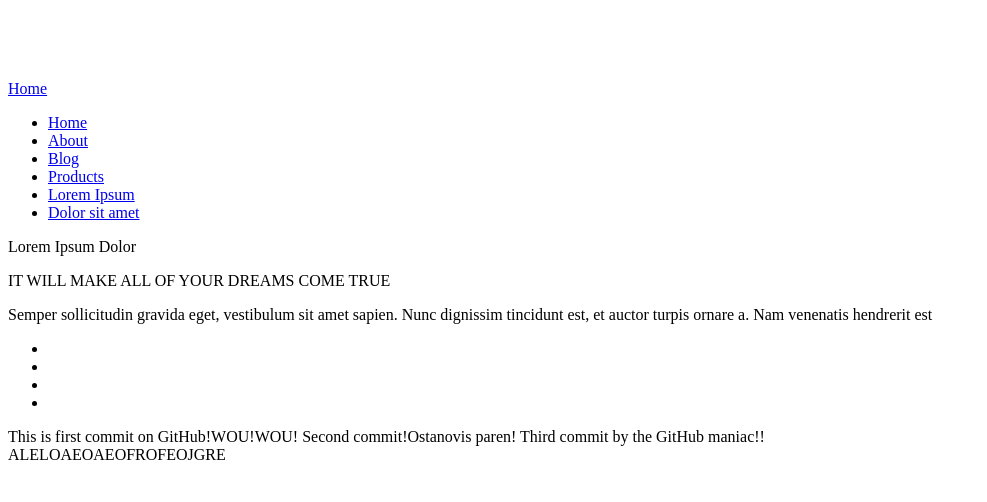
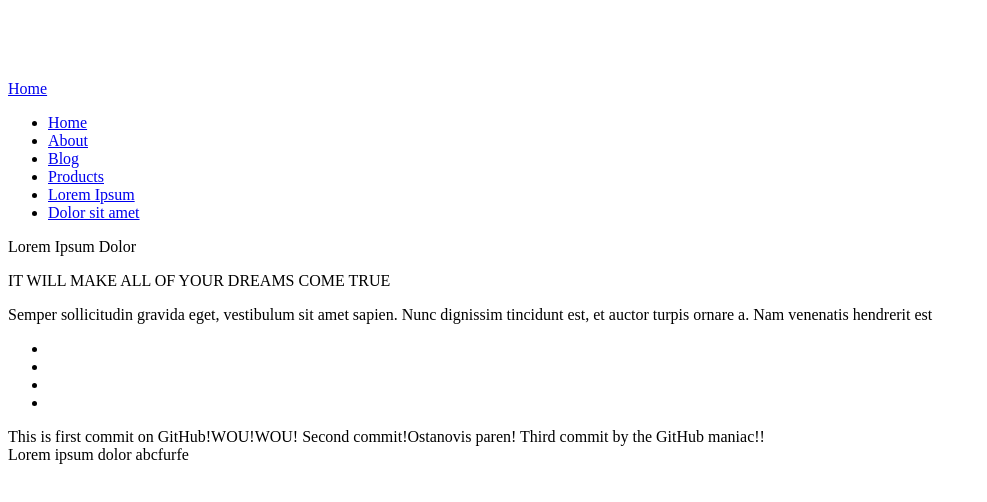
Before and after one commit to KovalevskyiD/PINGBULLER, a plain HTML site: page index.html in a window 1280 px wide. Shown: the whole page, without its empty margins (0-987 px from the left). Drawn offline with Linux system fonts and the light colour scheme.

Commit message:
Update index.html

```diff
--- a/index.html
+++ b/index.html
@@ -42,6 +42,6 @@
 	Second commit!Ostanovis paren!
 	Third commit by the GitHub maniac!!
 
-	<div class="footer">ALELOAEOAEOFROFEOJGRE</div>
+	<div class="footer">Lorem ipsum dolor abcfurfe</div>
 </body>
 </html>
```
